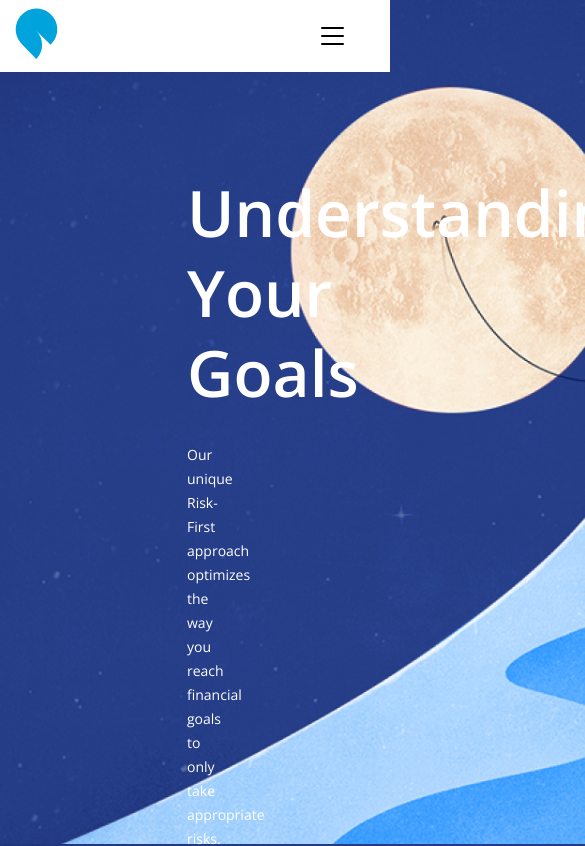
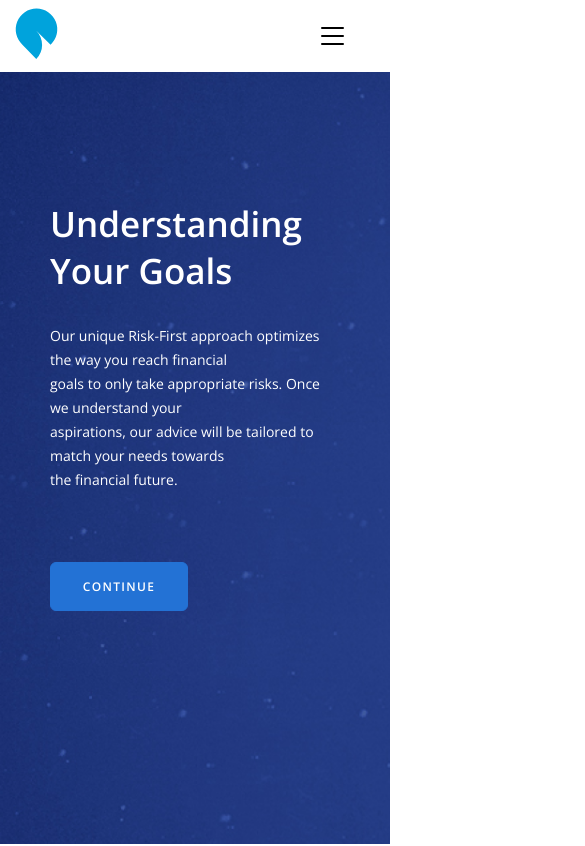
Before and after one commit to Sh4reef/ui-interview, a plain HTML site: page src/index.html in a window 390 px wide. Shown: the top 846 px of the page, 585 px wide, since content can reach past the window. Drawn offline with nearby package versions, Linux system fonts and the light colour scheme.

Commit message:
adjust styles for mobile and ipad

```diff
--- a/src/css/style.css
+++ b/src/css/style.css
@@ -19,7 +19,6 @@ body {
 .overlay {
     position: fixed;
     background-color: rgba(30, 34, 39, 0.8);
-    /* background-attachment: fixed; */
     z-index: 2000;
     width: 100%;
     height: 100%;
@@ -351,3 +350,28 @@ main {
         justify-content: center;
     }
 }
+
+@media only screen and (max-width: 810px) {
+    .hero {
+        padding: 200px 100px 100px;
+    }
+}
+
+@media only screen and (max-width: 635px) {
+    .hero {
+        padding: 200px 50px;
+    }
+    .hero h1 {
+        font-size: 35px;
+        line-height: normal;
+    }
+}
+
+@media only screen and (max-width: 320px) {
+    .hero {
+        padding: 200px 50px;
+    }
+    .hero h1 {
+        font-size: 30px;
+    }
+}
--- a/src/index.html
+++ b/src/index.html
@@ -3,7 +3,7 @@
 
 <head>
     <meta charset="UTF-8" />
-    <!-- <meta name="viewport" content="width=device-width, initial-scale=1.0"> -->
+    <meta name="viewport" content="width=device-width, initial-scale=1.0">
     <link rel="shortcut icon" href="img/favicon.ico" />
     <link href="https://fonts.googleapis.com/css?family=Open+Sans:300,600&display=swap" rel="stylesheet">
     <link rel="stylesheet" href="css/style.css">
```
